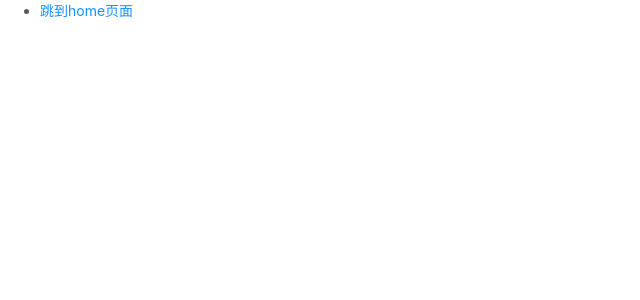
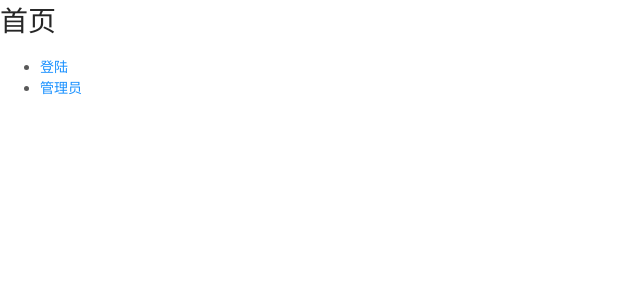
Before and after one commit to Len-kahone/react-webpack-template, a React app: page / in a window 1280 px wide. Shown: the top 300 px of the page, without its empty margins (0-640 px from the left). Built offline with nearby package versions, Linux system fonts and the light colour scheme.

Commit message:
路由集中管理（1）

```diff
--- a/src/pages/App.tsx
+++ b/src/pages/App.tsx
@@ -1,33 +1,39 @@
-import React, { Component,Fragment } from "react";
-import { BrowserRouter as Router,Switch, Route ,Link} from "react-router-dom";
-import Home from "./home/Home";
-import Login from "./login/Login";
-interface AppProps {
-  routes: any;
-}
+import React, { Component, Fragment, Suspense } from "react";
+import {
+  BrowserRouter as Router,
+  Switch,
+  Route,
+  Link,
+  Redirect,
+} from "react-router-dom";
+
+import routes from "@/routes/route-config";
 const App: React.FC = (props) => {
-  // const routes = [
-  //   {
-  //     path: "/home",
-  //     exact: true,
-  //     component: React.lazy(() => import("pages/home/Home")),
-  //   },
-  // ];
   return (
     <Fragment>
-
       <Router>
-      <ul>
-        <li>
-          <Link to={{
-            pathname:"/home",
-            // search:"?name=kahone"
-          }}>跳到home页面</Link>
-        </li>
-      </ul>
-      <Route  path="/home"  component={Home}>
-        <Route path="/home/login"  component={Login}></Route>
-      </Route>
+        <Suspense fallback="loading">
+          <Switch>
+            {routes.map(item=>{
+              return <Route exact path={item.path} key={item.path} component={item.component}></Route>;
+            })}
+            {/* <Route
+              path="/"
+              exact
+              component={React.lazy(() => import("pages/home/Home"))}
+            ></Route>
+            <Route
+              path="/admin"
+              exact
+              component={React.lazy(() => import("pages/admin/Admin"))}
+            ></Route>
+            <Route
+              path="/login"
+              exact
+              component={React.lazy(() => import("pages/login/Login"))}
+            ></Route> */}
+          </Switch>
+        </Suspense>
       </Router>
     </Fragment>
   );
--- /dev/null
+++ b/src/pages/admin/Admin.tsx
@@ -0,0 +1,20 @@
+import React from "react";
+import { BrowserRouter as Router, Route, Link } from "react-router-dom";
+import One from "pages/admin/One";
+ const Admin = () => {
+    return (
+      <div>
+        <h1> 这是admin页面</h1>
+        <ul>
+          <li>
+            <Link to="/">首页</Link>
+          </li>
+        </ul>
+        <Router>
+          <Link to="/admin/one">one</Link>
+          <Route exact path="/admin/one" component={One}></Route>
+        </Router>
+      </div>
+    );
+};
+export default Admin;
--- /dev/null
+++ b/src/pages/admin/One.tsx
@@ -0,0 +1,11 @@
+import React from "react";
+
+const One = () => {
+    return (
+        <div>
+            One
+        </div>
+    );
+};
+
+export default One;
--- a/src/pages/home/Home.tsx
+++ b/src/pages/home/Home.tsx
@@ -1,21 +1,27 @@
-import React, { Component } from "react";
-import {BrowserRouter as Router,Route,NavLink} from "react-router-dom";
-
-export default class Home extends Component {
-    constructor(props:any){
+import React, { Component, Suspense } from "react";
+import { BrowserRouter as Router, Route, NavLink, Switch, Link } from "react-router-dom";
+export default class Home extends Component<any, any> {
+  constructor(props: any) {
     super(props);
+    this.state = {
+      routes: props.routes,
+    };
   }
-    componentDidMount(){
+  componentDidMount() {
     console.log(this.props);
-
+  }
+  handleClick() {
+    console.log(this.props.history.push("/login"));
   }
   render() {
     return (
-                <Router>
-                欢迎来到home页面
-                    <NavLink to="/home/login">跳到login</NavLink>
-
-                </Router>
+     <div id="home">
+         <h1>首页</h1>
+         <ul>
+             <li><Link to="/login">登陆</Link></li>
+             <li><Link to="/admin">管理员</Link></li>
+         </ul>
+     </div>
     );
   }
 }
--- a/src/pages/login/Login.tsx
+++ b/src/pages/login/Login.tsx
@@ -1,11 +1,15 @@
 import React, { Component } from "react";
+import { withRouter } from "react-router-dom";
 
-export default class Login extends Component {
-    render() {
-        return (
-            <div>
-                Login
-            </div>
-        );
-    }
-}
+import { BrowserRouter as Router, Route,Link } from "react-router-dom";
+
+const Login= ()=>{
+    return <div id="login">
+        <h1>登陆</h1>
+        <ul>
+            <li><Link to="/">首页</Link></li>
+        </ul>
+    </div>;
+};
+
+export default Login;
--- /dev/null
+++ b/src/routes/route-config.tsx
@@ -0,0 +1,23 @@
+import React, { Component } from "react";
+
+interface routeConifg {
+  path: string;
+  component: React.FC;
+  routes?: routeConifg[];
+}
+
+const routes: routeConifg[] = [
+  { path: "/", component: React.lazy(() => import("pages/home/Home")) },
+  {
+    path: "/admin",
+    component: React.lazy(() => import("pages/admin/Admin")),
+    // routes: [
+    //   {
+    //     path: "/admin/one",
+    //     component: React.lazy(() => import("pages/admin/One")),
+    //   },
+    // ],
+  },
+  { path: "/login", component: React.lazy(() => import("pages/login/Login")) },
+];
+export default routes;
--- a/src/routes/route-loader.tsx
+++ b/src/routes/route-loader.tsx
@@ -6,7 +6,7 @@
 
 import React from "react";
 import { Route, Switch, Redirect } from "react-router-dom";
-import { RouteConfigDeclaration } from "./routes-config";
+import { RouteConfigDeclaration } from "./routes-config2";
 
 /**
  default: "模块内容"
--- a/src/routes/routes-config.tsx
+++ b/src/routes/routes-config2.tsx
@@ -91,7 +91,7 @@ export const routesConfig: RouteConfigDeclaration[] = [
                         isRedirect: true,
                         isDynamic: true,
                         component: React.lazy(() =>
-                            import("pages/home/Two"),
+                            import("@/pages/admin/Two"),
                         ),
                     },
                 ],
```
Also changed, not shown: src/pages/admin/Two.tsx (added, +11 -0 lines), src/pages/home/One.tsx (deleted, +0 -11 lines), src/pages/home/Two.tsx (deleted, +0 -11 lines). Lines whose indentation alone changed are shown as unchanged.
